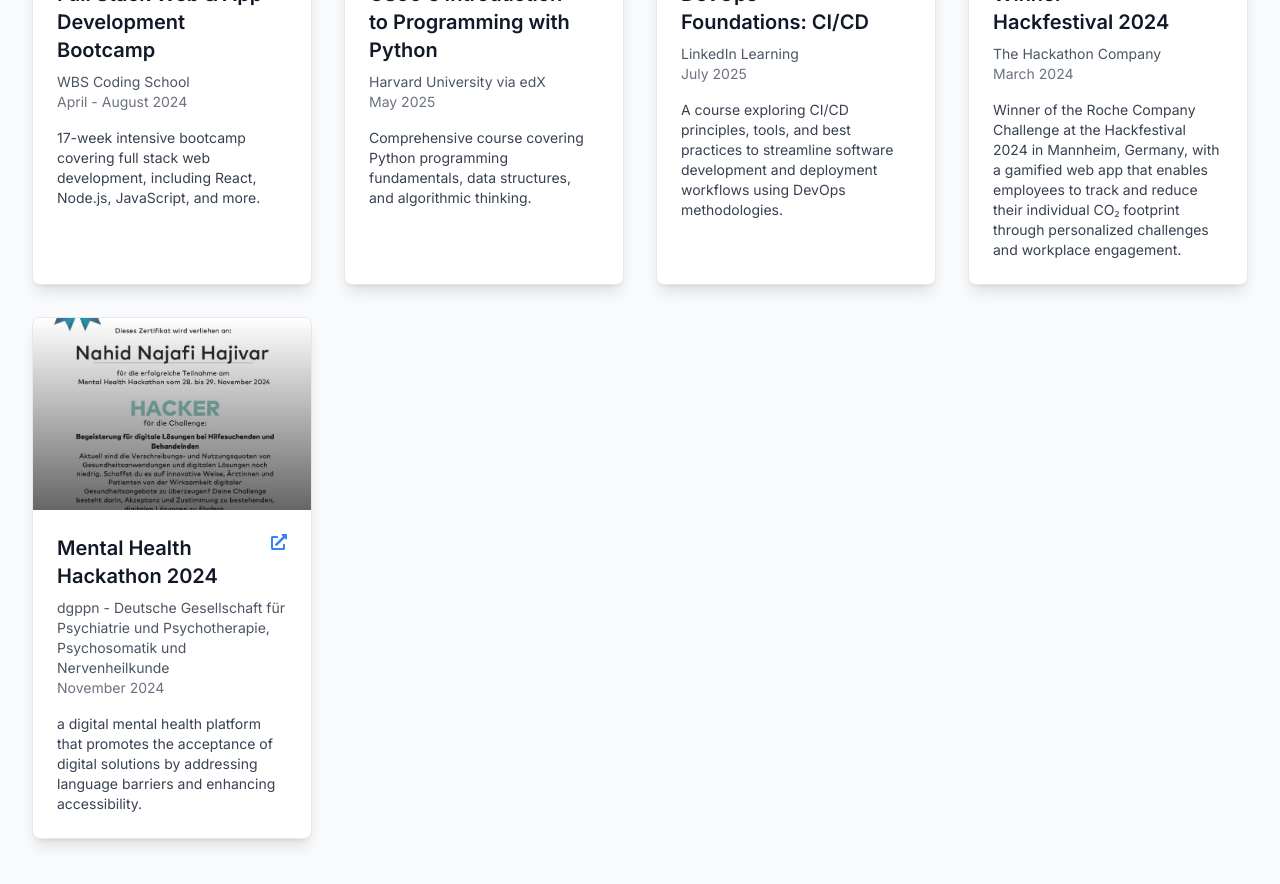
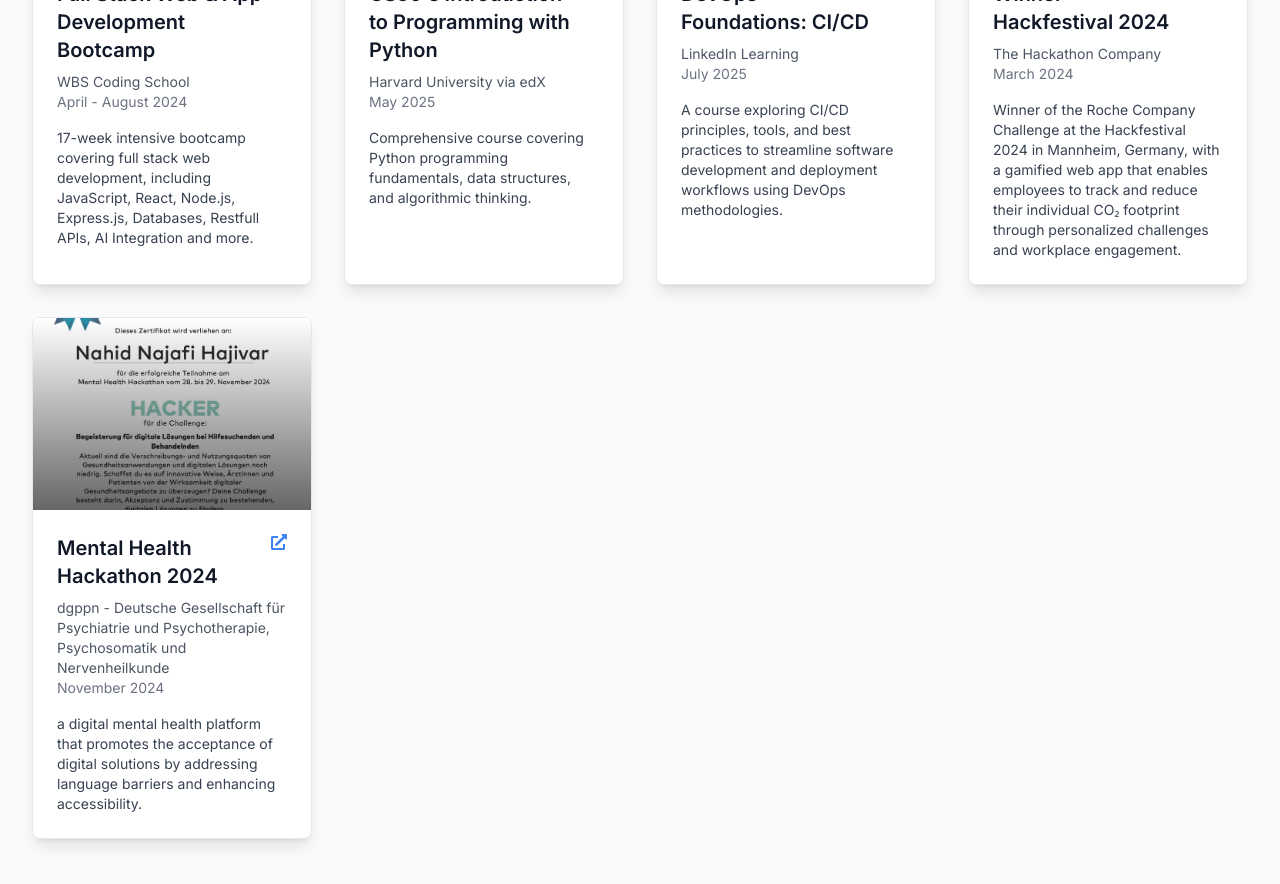
Before and after one commit to AnnaNajafiH/myPortfolio, a React (Vite) app: page / in a window 1280 px wide. Shown: the part 5920-6804 px from the top of the page. Built offline with nearby package versions, Linux system fonts and the light colour scheme.

Commit message:
adding german certificates database

```diff
--- a/public/locales/en/translation.json
+++ b/public/locales/en/translation.json
@@ -61,6 +61,28 @@
     "title": "Certificates & Achievements",
     "viewCertificate": "View Certificate"
   },
+  "certificatesList": {
+    "1": {
+      "title": "Full Stack Web & App Development Bootcamp",
+      "description": "17-week intensive bootcamp covering full stack web development, including JavaScript, React, Node.js, Express.js, Databases, Restfull APIs, AI Integration and more."
+    },
+    "2": {
+      "title": "CS50's Introduction to Programming with Python",
+      "description": "Comprehensive course covering Python programming fundamentals, data structures, and algorithmic thinking."
+    },
+    "3": {
+      "title": "DevOps Foundations: CI/CD",
+      "description": "A course exploring CI/CD principles, tools, and best practices to streamline software development and deployment workflows using DevOps methodologies."
+    },
+    "4": {
+      "title": "Winner - Hackfestival 2024",
+      "description": "Winner of the Roche Company Challenge at the Hackfestival 2024 in Mannheim, Germany, with a gamified web app that enables employees to track and reduce their individual CO₂ footprint through personalized challenges and workplace engagement."
+    },
+    "5": {
+      "title": "Mental Health Hackathon 2024",
+      "description":  "a digital mental health platform that promotes the acceptance of digital solutions by addressing language barriers and enhancing accessibility."
+    }
+  },
   "contact": {
     "title": "Contact Me",
     "name": "Name",
--- a/src/components/Certificates.tsx
+++ b/src/components/Certificates.tsx
@@ -4,7 +4,11 @@
 import { useTranslation } from 'react-i18next';
 
 const Certificates: React.FC = () => {
-    const { t } = useTranslation();
+    const { t, ready } = useTranslation();
+
+    // Wait for translations to load
+    if (!ready) return <div>Loading...</div>;
+
   return (
     <section id="certificates" className="py-16 bg-gray-50 dark:bg-gray-900">
       <div className="max-w-7xl mx-auto px-4 sm:px-6 lg:px-8">
@@ -59,7 +63,7 @@
                 </div>
 
                 <p className="text-gray-700 dark:text-gray-300 text-sm">
-                  {certificate.description}
+                  {t(`certificatesList.${certificate.id}.description`, certificate.description)}
                 </p>
               </div>
             </div>
--- a/src/data/certificates.ts
+++ b/src/data/certificates.ts
@@ -21,7 +21,7 @@
       title: "Full Stack Web & App Development Bootcamp",
       organization: "WBS Coding School",
       date: "April - August 2024",
-      description: "17-week intensive bootcamp covering full stack web development, including React, Node.js, JavaScript, and more.",
+      description: "17-week intensive bootcamp covering full stack web development, including JavaScript, React, Node.js, Express.js, Databases, Restfull APIs, AI Integration and more.",
       image: WBSImage,
       link: "https://www.wbscodingschool.com/web-app-development-bootcamp/"
     },
--- a/src/i18n.ts
+++ b/src/i18n.ts
@@ -12,7 +12,8 @@
       loadPath: '/locales/{{lng}}/{{ns}}.json',  //Load translation files from /public/locales/{language}/{namespace}.json
     },
     fallbackLng: 'en',   //Fallback language if the user's language is not available(default language).
-    supportedLngs: ['en', 'de', 'fa', 'es'],  //Supported languages in your app.
+    supportedLngs: ['en', 'de', 'fa'],  //Supported languages in your app.
+    debug: true, // Enable debug mode to see what's happening
     interpolation: {
       escapeValue: false,   //No need to escape text, since React does it already.
     },
```
Also changed, not shown: public/locales/de/translation.json (+23 -1 lines), src/locales/de/translation.json (+23 -1 lines), src/locales/en/translation.json (+22 -0 lines).
